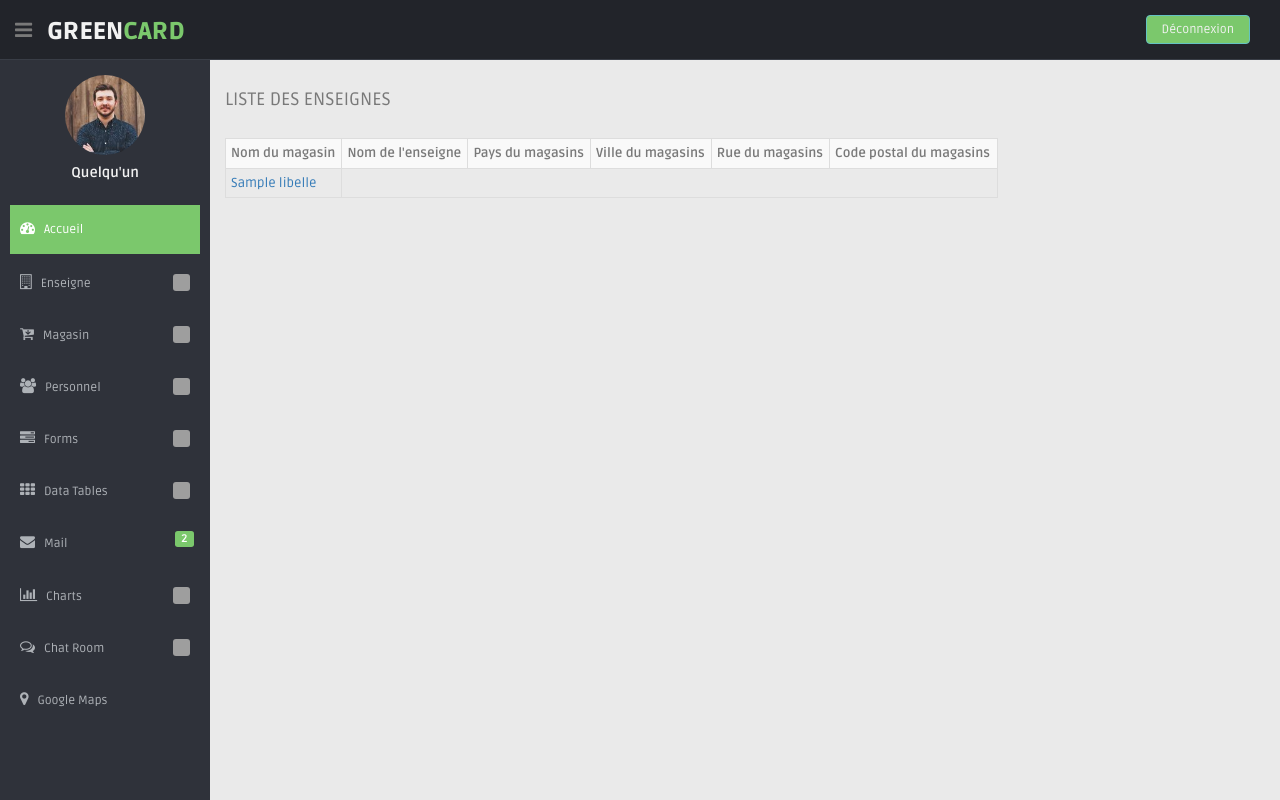
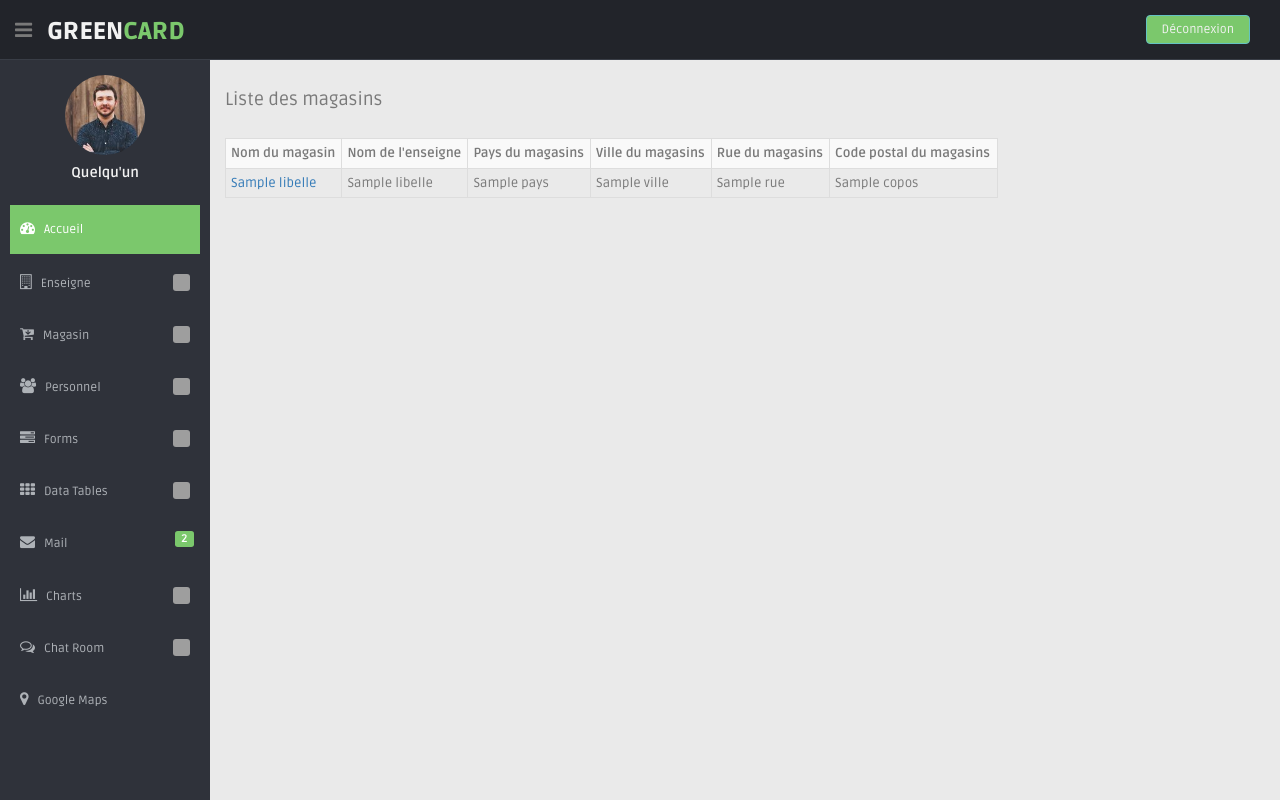
Before and after one commit to Rgarbaciak/NRT_CleanIT, a Symfony app: template CleanIt/templates/magasin/lister.html.twig in a window 1280 px wide. Run offline with Twig, Linux system fonts and the light colour scheme; the template is opened without the code that fills it: most values are stand-ins (such as "Sample title", 1, 10 or a date in 2020); some libraries are stand-ins or nearby versions; grey boxes are pictures that could not be loaded.

Commit message:
Modification du tableau

```diff
--- a/CleanIt/templates/magasin/lister.html.twig
+++ b/CleanIt/templates/magasin/lister.html.twig
@@ -15,7 +15,7 @@
         {% block body %}{% endblock %}
         {% block javascripts %}{% endblock %}
 
-        <h4>LISTE DES ENSEIGNES</h4></br>
+        <h4>Liste des magasins</h4></br>
         <table class="table table-bordered table-striped table-condensed">
         <tr>
                       <th>Nom du magasin</th>
@@ -29,6 +29,11 @@
         {% for e in pMagasin %}
         <tr>
             <td><a href="{{ path('magasinConsulter', { 'id': e.id }) }}">{{ e.libelle }}</a></td>
+             <td>{{ e.enseigne.libelle }}</td>
+             <td>{{ e.pays }}</td>
+             <td>{{ e.ville }}</td>
+              <td>{{ e.rue }}</td>
+             <td>{{ e.copos }}</td>
 
         {% endfor %}
         {% else %}
```
